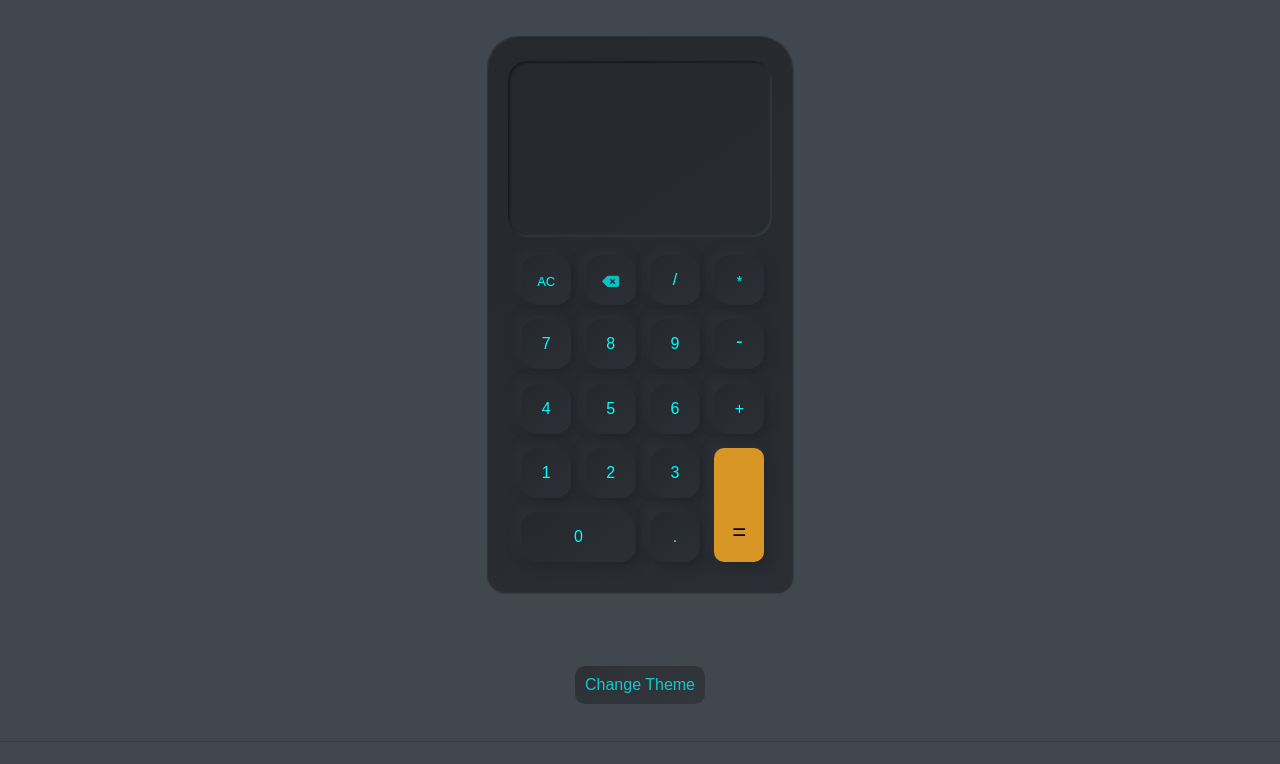
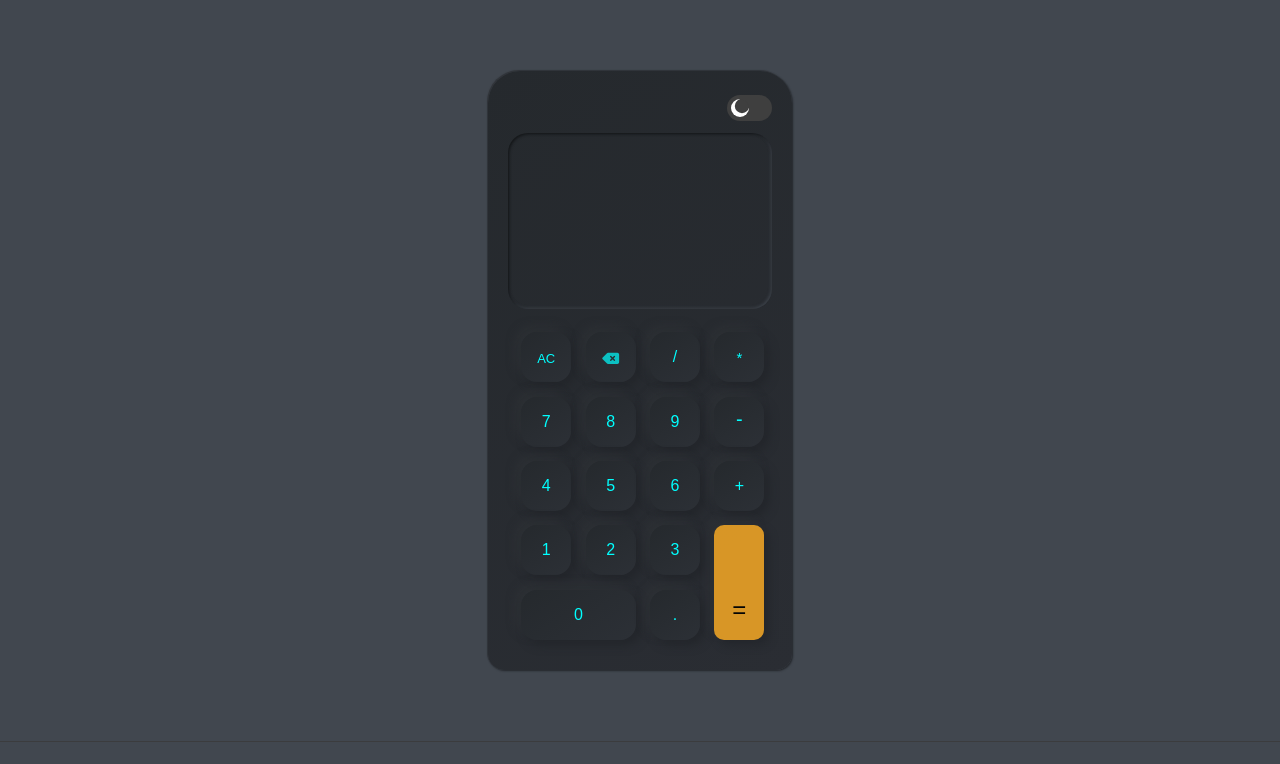
Before and after one commit to hayaman3/calculator, a plain HTML site: page index.html in a window 1280 px wide. Shown: the top 764 px of the page. Drawn offline with Linux system fonts and the light colour scheme.

Commit message:
changed theme-toggle

```diff
--- a/index.html
+++ b/index.html
@@ -1,5 +1,6 @@
 <!DOCTYPE html>
 <html lang="en">
+
 <head>
     <meta charset="UTF-8">
     <meta http-equiv="X-UA-Compatible" content="IE=edge">
@@ -12,8 +13,13 @@
     <link rel="manifest" href="/site.webmanifest">
     <title>Calculator</title>
 </head>
+
 <body>
     <div id="main">
+        <label class="switch">
+            <input type="checkbox" id="theme-toggle">
+            <span class="slider"></span>
+        </label>
         <div id="screen">
             <div id="display-past"></div>
             <div id="display-current"></div>
@@ -25,13 +31,14 @@
         </div>
         <div id="buttons-div">
             <button class="button" id="all-clear" style="font-size:13px; ">AC</button>
-            <button class="button" id="backspace" style="font-size:15px;"><i class="fa-solid fa-delete-left"></i></button>
+            <button class="button" id="backspace" style="font-size:15px;"><i
+                    class="fa-solid fa-delete-left"></i></button>
             <button class="button operator">/</button>
             <button class="button operator" style="font-size:15px;">*</button>
             <button class="button number">7</button>
             <button class="button number">8</button>
             <button class="button number">9</button>
-            <button class="button operator"style="font-size:20px;">-</button>
+            <button class="button operator" style="font-size:20px;">-</button>
             <button class="button number">4</button>
             <button class="button number">5</button>
             <button class="button number" data-key="54">6</button>
@@ -44,7 +51,6 @@
             <button class="button number">.</button>
         </div>
     </div>
-    <button id="theme-toggle">Change Theme</button>
 
     <footer>
         <a href="https://www.theodinproject.com/lessons/foundations-calculator">
@@ -57,4 +63,5 @@
 
     <script type="text/javascript" src="script.js"></script>
 </body>
+
 </html>
--- a/style.css
+++ b/style.css
@@ -61,7 +61,7 @@ body {
   flex-direction: column;
   margin: auto;
   padding: 1.5rem 1.25rem 1.25rem 1.25rem;
-  gap: .5rem;
+  gap: 0.8rem;
   border-radius: 2rem 2rem 1rem 1rem;
   background: var(--main-background);
   box-shadow: var(--main-boxshadow);
@@ -95,8 +95,6 @@ body {
   padding: 0.8rem;
   font-size: 2.8rem;
 }
-
-
 
 #buttons-div {
   width: 90%;
@@ -158,16 +156,6 @@ button {
   font: inherit;
   cursor: pointer;
   outline: inherit;
-}
-
-#theme-toggle {
-  display: block;
-  margin: auto;
-  padding: 10px;
-  border-radius: 10px;
-  opacity: .7;
-  color: var(--button-color);
-  background: var(--button-background);
 }
 
 #glitch {
@@ -448,3 +436,82 @@ footer {
   height: 1.8rem;
   width: 1.5rem;
 }
+
+/* The switch - the box around the slider */
+.switch {
+  font-size: .8rem;
+  position: relative;
+  display: inline-block;
+  width: 3.5em;
+  height: 2em;
+  margin-left: auto;
+}
+
+/* Hide default HTML checkbox */
+.switch input {
+  opacity: 0;
+  width: 0;
+  height: 0;
+}
+
+/* The slider */
+.slider {
+  position: absolute;
+  cursor: pointer;
+  top: 0;
+  left: 0;
+  right: 0;
+  bottom: 0;
+  background-color: #3f3f3f;
+  transition: .4s;
+  border-radius: 30px;
+}
+
+.slider:before {
+  position: absolute;
+  content: "";
+  height: 1.4em;
+  width: 1.4em;
+  border-radius: 20px;
+  left: 0.3em;
+  bottom: 0.3em;
+  background-color: #3f3f3f;
+  box-shadow: inset 2px -2px 0 1.8px #fff;
+  transition: .4s;
+  animation: anima1 0.3s linear;
+}
+
+@keyframes anima1 {
+  0% {
+    transform: translateX(1.5em);
+  }
+
+  80% {
+    transform: translateX(-0.3em);
+  }
+
+  100% {
+    transform: translateX(0em);
+  }
+}
+
+.switch input:checked+.slider:before {
+  background-color: yellow;
+  box-shadow: none;
+  transform: translateX(1.5em);
+  animation: anima 0.3s linear;
+}
+
+@keyframes anima {
+  0% {
+    transform: translateX(0px)
+  }
+
+  80% {
+    transform: translateX(1.6em)
+  }
+
+  100% {
+    transform: translateX(1.4em)
+  }
+}
```
